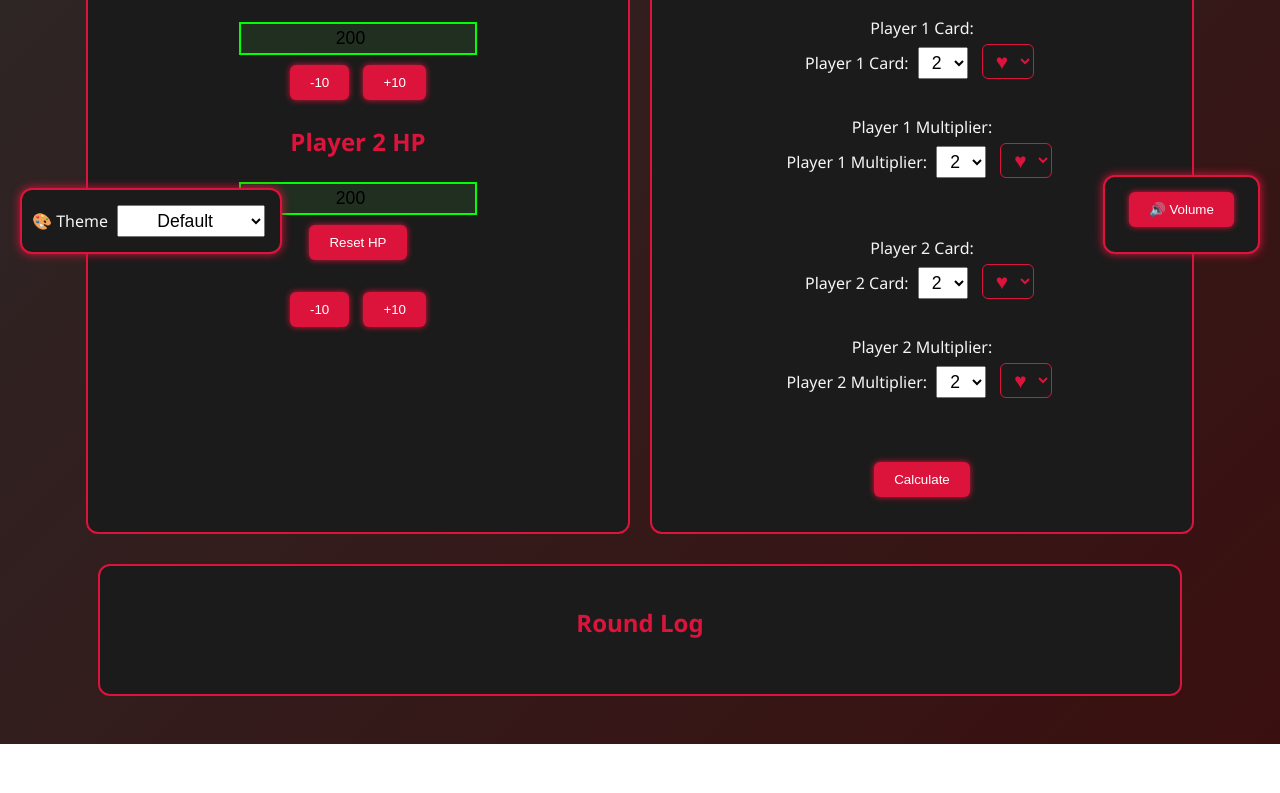
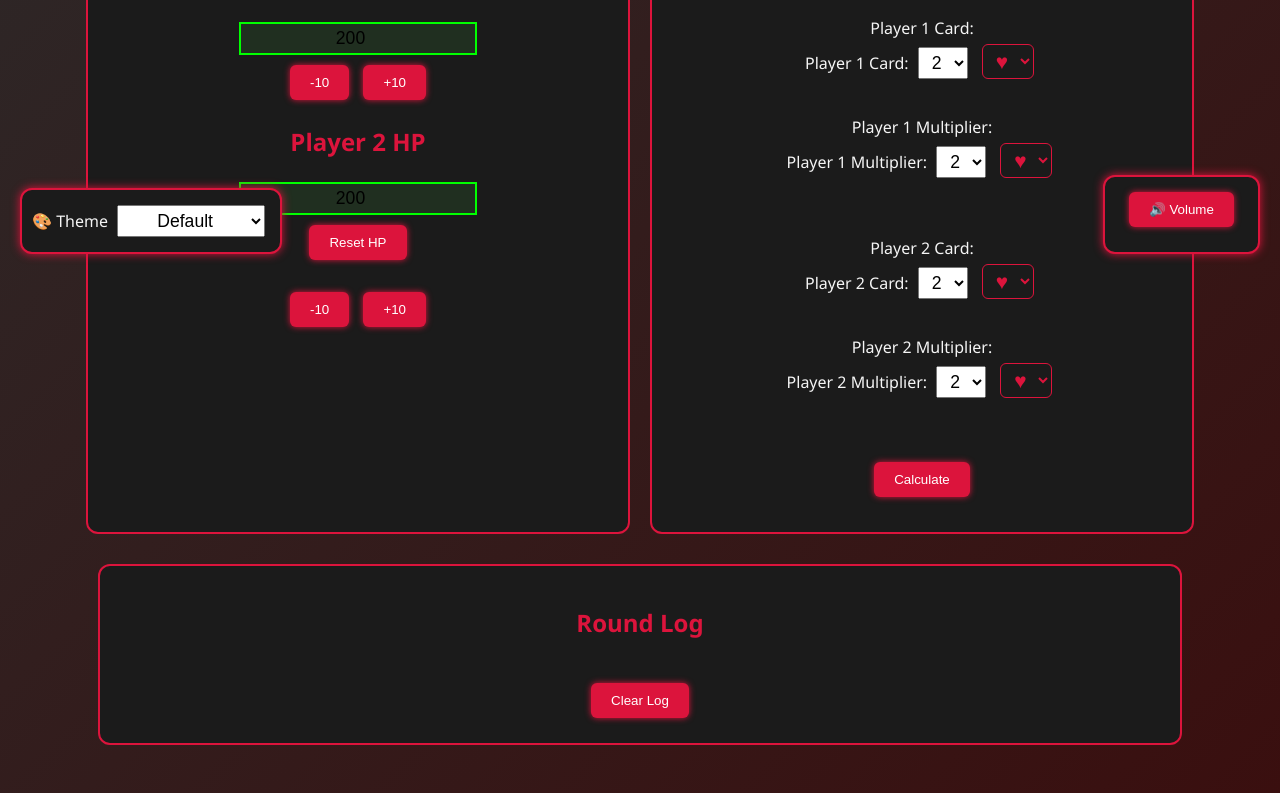
Before and after one commit to DaKingLuc/kings-card-game, a plain HTML site: page scoreboard.html in a window 1280 px wide. Shown: the part 506-1299 px from the top of the page. Before the commit the page ends 1250 px from the top, so only its background shows below. Drawn offline with Linux system fonts and the light colour scheme; a web font is replaced by a local one.

Commit message:
Update scoreboard.html

```diff
--- a/scoreboard.html
+++ b/scoreboard.html
@@ -454,7 +454,10 @@ document.addEventListener('DOMContentLoaded', () => {
   <div class="log-box" style="margin-top: 30px; background: var(--panel-bg); border: 2px solid var(--main-accent); border-radius: 12px; padding: 20px; max-width: 1040px; margin-left: auto; margin-right: auto;">
     <h2>Round Log</h2>
     <ul id="roundLog" style="text-align: left; max-height: 200px; overflow-y: auto;"></ul>
-  </div>
+  <div style="text-align:center; margin-top: 20px;">
+  <button class="btn" onclick="document.getElementById('roundLog').innerHTML = ''">Clear Log</button>
+</div>
+
 
   <audio id="lighthit" preload="auto" src="lighthit.mp3"></audio>
   <audio id="heavyhit" preload="auto" src="heavyhit.mp3"></audio>
```
